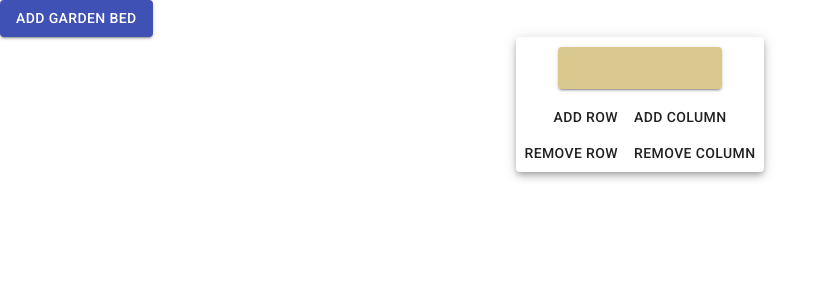
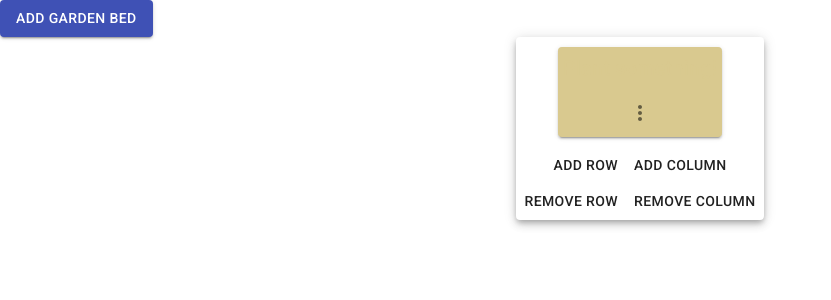
Before and after one commit to mbyrne510/garden-planner, a React (Create React App) app: page / in a window 1280 px wide. Both pictures are taken after a click on the button "ADD GARDEN BED". Shown: the top 300 px of the page, without its empty margins (0-831 px from the left). Built offline with nearby package versions, Linux system fonts and the light colour scheme.

Commit message:
Row/column button constraints

```diff
--- a/package.json
+++ b/package.json
@@ -4,6 +4,7 @@
   "private": true,
   "dependencies": {
     "@material-ui/core": "^4.2.1",
+    "@material-ui/icons": "^4.2.1",
     "react": "^16.8.6",
     "react-dom": "^16.8.6",
     "react-scripts": "3.0.1"
--- a/src/components/Garden/Bed/Bed.js
+++ b/src/components/Garden/Bed/Bed.js
@@ -1,5 +1,5 @@
 import React, { Component } from 'react';
-import { Grid, Paper, Button } from '@material-ui/core';
+import { Grid, Paper, Button, Container } from '@material-ui/core';
 import BedCol from './BedCol';
 import BedRow from './BedRow';
 
@@ -18,26 +18,66 @@ class Bed extends Component {
             potatoes: 0,
             spinach: 0,
             tomatoes: 0
-        }
+        },
+        maxRows: false,
+        maxCols: false,
+        minRows: false,
+        minCols: false
     }
 
     addRowHandler = () => {
         let newRows = this.state.numRows;
         newRows++;
         this.setState({numRows: newRows});
+        if (this.state.numRows >= 7) {
+            this.setState({maxRows: true});
+        }
+        else {
+            this.setState({maxRows: false});
+        }
     }
 
     addColHandler = () => {
         let newCols = this.state.numCols;
         newCols++;
         this.setState({numCols: newCols});
+        if (this.state.numCols >= 7) {
+            this.setState({maxCols: true});
+        }
+        else {
+            this.setState({maxCols: false});
+        }
+    }
+
+    remRowHandler = () => {
+        let newRows = this.state.numRows;
+        newRows--;
+        this.setState({numRows: newRows});
+        if (this.state.numRows <= 1) {
+            this.setState({minRows: true});
+        }
+        else {
+            this.setState({minRows: false});
+        }
+    }
+
+    remColHandler = () => {
+        let newCols = this.state.numCols;
+        newCols--;
+        this.setState({numCols: newCols});
+        if (this.state.numCols <= 1) {
+            this.setState({minCols: true});
+        }
+        else {
+            this.setState({minCols: false});
+        }
     }
 
     addPlantHandler = (type) => {
-        const oldPlants = {...this.state.plants}
-        const newPlants = oldPlants
-        newPlants[type] = oldPlants[type]++
-        this.setState({plants: newPlants})
+        const oldPlants = {...this.state.plants};
+        const newPlants = oldPlants;
+        newPlants[type] = oldPlants[type]++;
+        this.setState({plants: newPlants});
     }
 
     render() {
@@ -53,12 +93,14 @@ class Bed extends Component {
             <React.Fragment>
                 <Grid item>
                     <Paper elevation={5} style={{textAlign: "center"}}>
-                        {rows}
-                        <Button onClick={this.addRowHandler}>Add row</Button>
-                        <Button onClick={this.addColHandler}>Add column</Button>
+                        <Container>
+                            {rows}
+                        </Container>
+                        <Button onClick={this.addRowHandler} disabled={this.state.maxRows}>Add row</Button>
+                        <Button onClick={this.addColHandler} disabled={this.state.maxCols}>Add column</Button>
                         <br></br>
-                        <Button onClick={this.addColHandler}>Remove row</Button>
-                        <Button onClick={this.addColHandler}>Remove column</Button>
+                        <Button onClick={this.remRowHandler} disabled={this.state.minRows}>Remove row</Button>
+                        <Button onClick={this.remColHandler} disabled={this.state.minCols}>Remove column</Button>
                     </Paper>
                 </Grid>
             </React.Fragment>
--- a/src/components/Garden/Bed/BedCol.js
+++ b/src/components/Garden/Bed/BedCol.js
@@ -1,5 +1,6 @@
 import React from 'react';
 import { Card, Grid, Typography } from '@material-ui/core';
+import PlantMenu from '../Plant/PlantMenu';
 import classes from './Bed.module.css';
 
 const bedCol = (props) => {
@@ -11,6 +12,7 @@ const bedCol = (props) => {
                         style={{textAlign: "center", margin: 5}}>
                         Plant something!
                     </Typography>
+                    <PlantMenu style={{align: "right"}}/>
             </Card>
         </Grid>
     )
--- a/src/components/Garden/Bed/BedRow.js
+++ b/src/components/Garden/Bed/BedRow.js
@@ -1,5 +1,5 @@
 import React from 'react';
-import { Grid } from '@material-ui/core';
+import Grid from '@material-ui/core/Grid';
 
 const bedRow = (props) => {
     return (
--- a/src/components/Garden/Plant/PlantMenu.js
+++ b/src/components/Garden/Plant/PlantMenu.js
@@ -1,21 +1,63 @@
 import React from 'react';
 import IconButton from '@material-ui/core/IconButton';
-import Menu from '@material-ui/core/Menu';
-import MenuItem from '@material-ui/core';
+import { Menu, MenuItem } from '@material-ui/core';
 import MoreVertIcon from '@material-ui/icons/MoreVert';
 
-const plantMenu = () => {
 const options = [
+    'none',
     'artichoke',
     'basil',
     'carrots',
     'eggplant',
     'garlic',
-        'kale',
     'onions',
     'peas',
     'potatoes',
     'spinach',
-        'tomatoes'
+    'tomatoes',
 ]
+
+const ITEM_HEIGHT = 48;
+
+export default function PlantMenu() {
+    const [anchorEl, setAnchorEl] = React.useState(null);
+    const open = Boolean(anchorEl);
+
+    function handleClick(event) {
+        setAnchorEl(event.currentTarget);
     }
+
+    function handleClose() {
+        setAnchorEl(null);
+    }
+
+  return (
+    <React.Fragment>
+        <IconButton
+            aria-label="more"
+            aria-controls="long-menu"
+            aria-haspopup="true"
+            onClick={handleClick}>
+            <MoreVertIcon />
+        </IconButton>
+        <Menu
+            id="long-menu"
+            anchorEl={anchorEl}
+            keepMounted
+            open={open}
+            onClose={handleClose}
+            PaperProps={{
+            style: {
+                maxHeight: ITEM_HEIGHT * 4.5,
+                width: 200,
+            },
+            }}>
+                {options.map(option => (
+                    <MenuItem key={option} onClick={handleClose}>
+                        {option}
+                    </MenuItem>
+                ))}
+        </Menu>
+    </React.Fragment>
+    );
+}
```
Also changed, not shown: 1 other file (tests, documents, lock files or other folders). Lines whose indentation alone changed are shown as unchanged.
